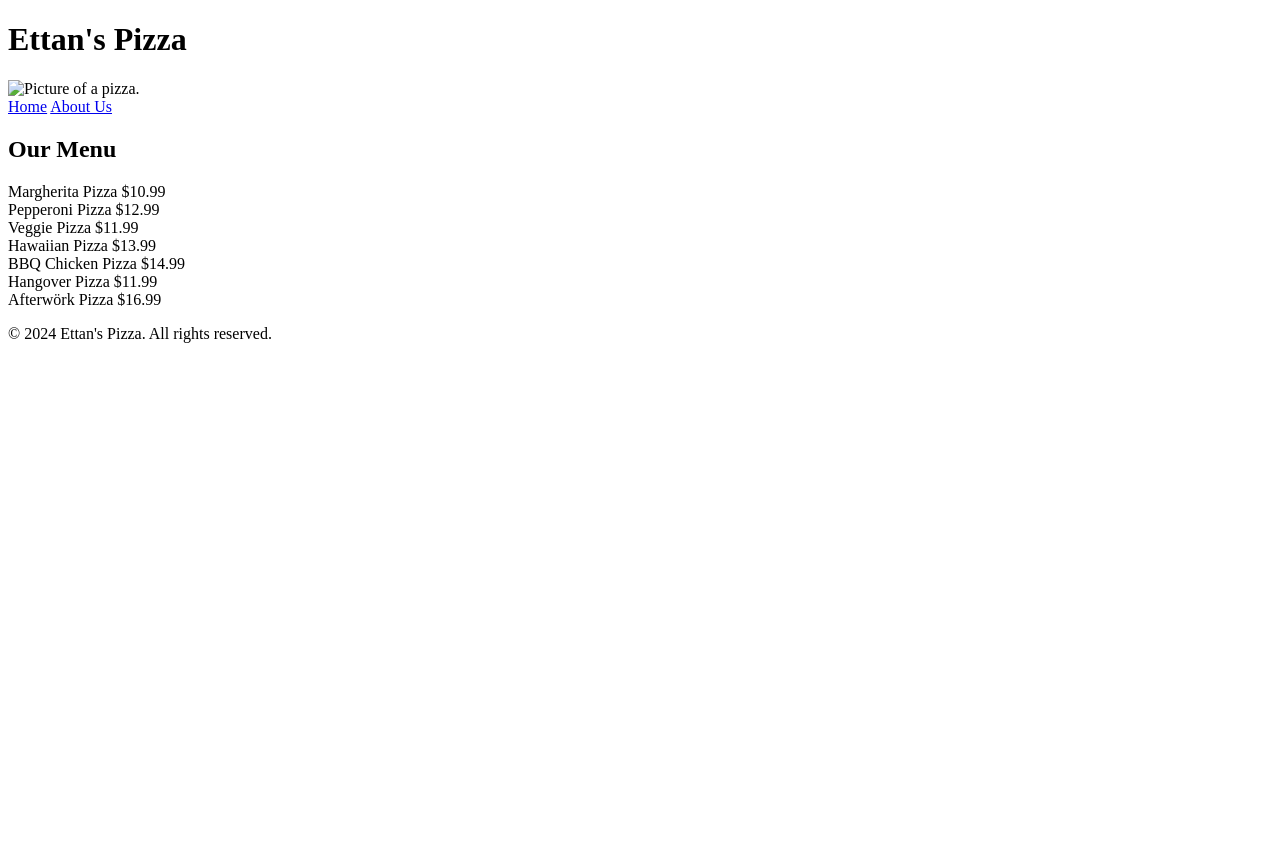
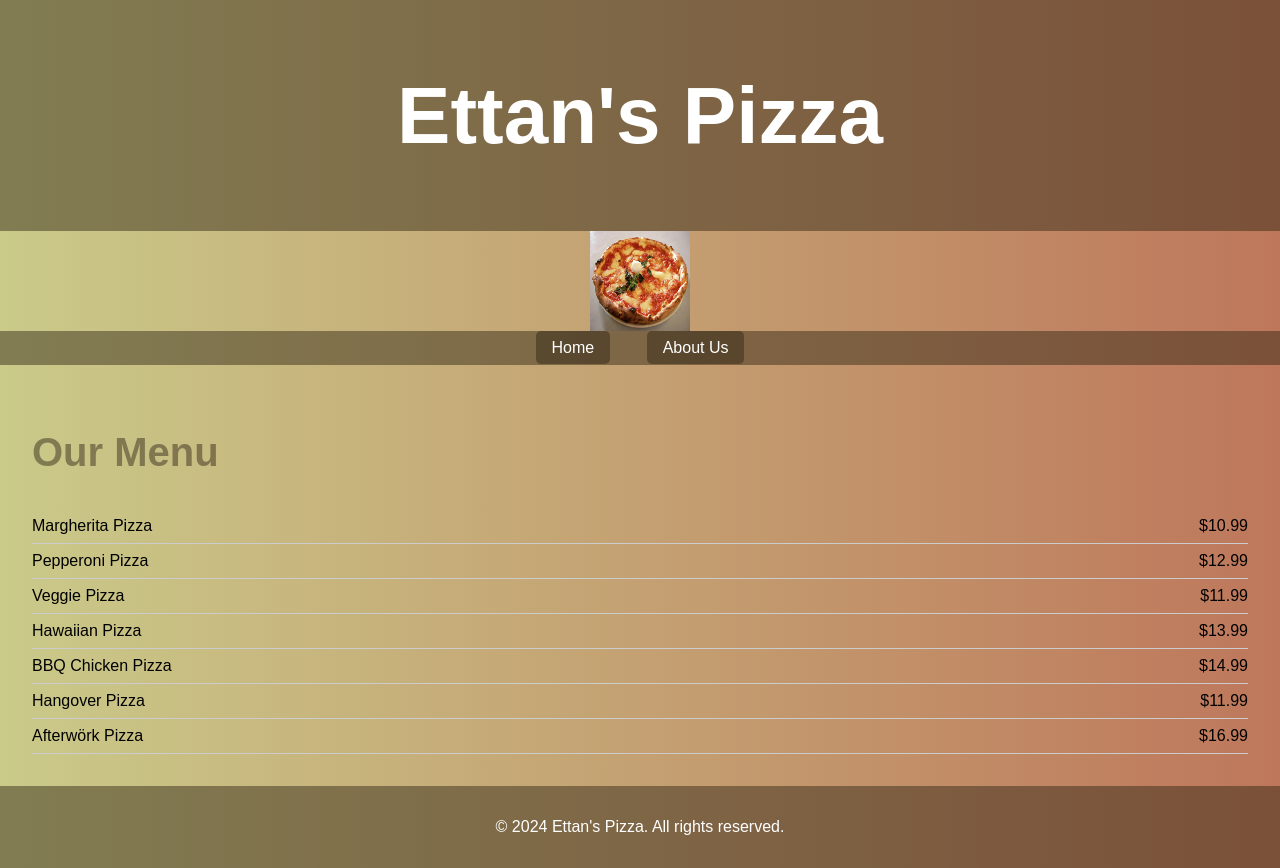
Before and after one commit to joni23008/Ruotsi-Pizzeria, a plain HTML site: page index.html in a window 1280 px wide. Before the commit the page ends 800 px from the top, so only its background shows below. Drawn offline with Linux system fonts and the light colour scheme; the site is published under a folder, as on GitHub Pages, so addresses that start at the root find nothing.

Commit message:
toimisko css

```diff
--- a/index.html
+++ b/index.html
@@ -3,7 +3,7 @@
 <head>
     <meta charset="UTF-8">
     <meta name="viewport" content="width=device-width, initial-scale=1.0">
-    <link rel="stylesheet" href="/style.css">
+    <link rel="stylesheet" href="style.css">
     <title>Ettan's Pizza // fast-delivery, tasty toppings!</title>
 
 </head>
@@ -13,11 +13,11 @@
         <h1>Ettan's Pizza</h1>
     </header>
 
-    <img src="/pizza.jpg" alt="Picture of a pizza.">
+    <img src="pizza.jpg" alt="Picture of a pizza.">
 
     <nav>
         <a href="/">Home</a>
-        <a href="/aboutus.html">About Us</a>
+        <a href="aboutus.html">About Us</a>
     </nav>
 
     <section>
```
Also changed, not shown: aboutus.html (+2 -2 lines).
